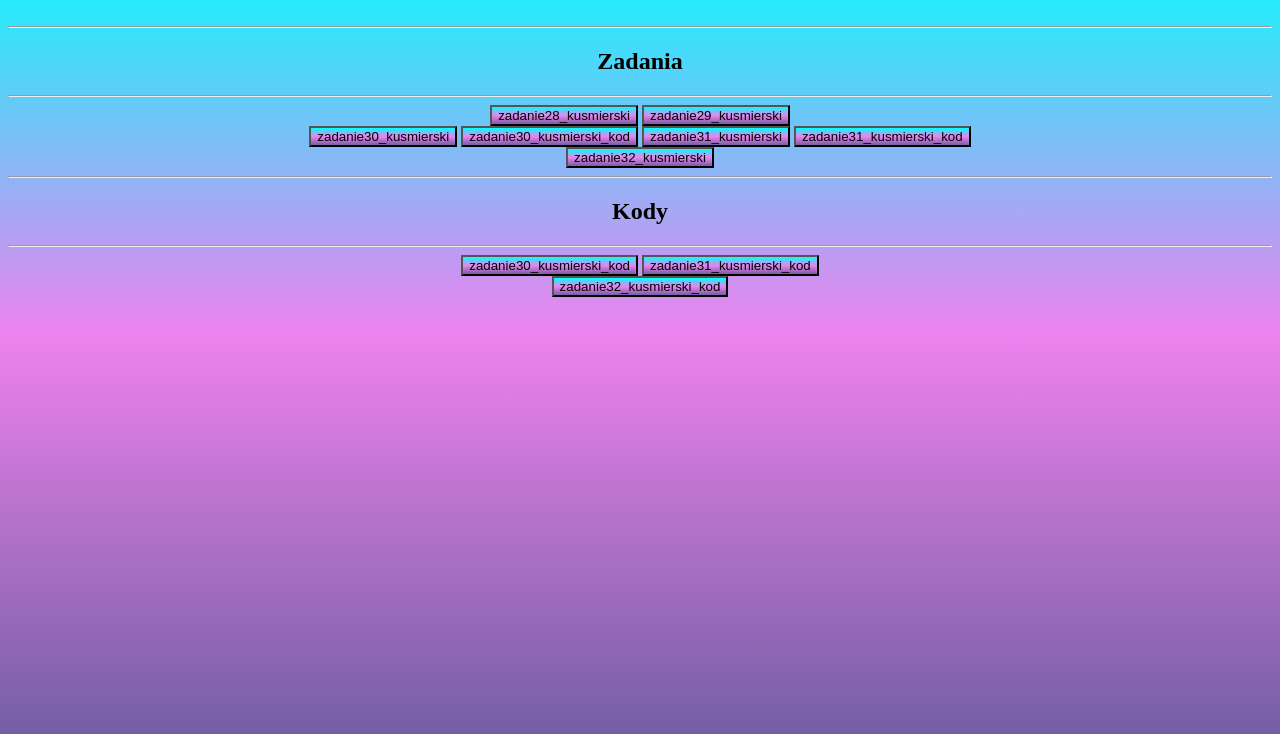
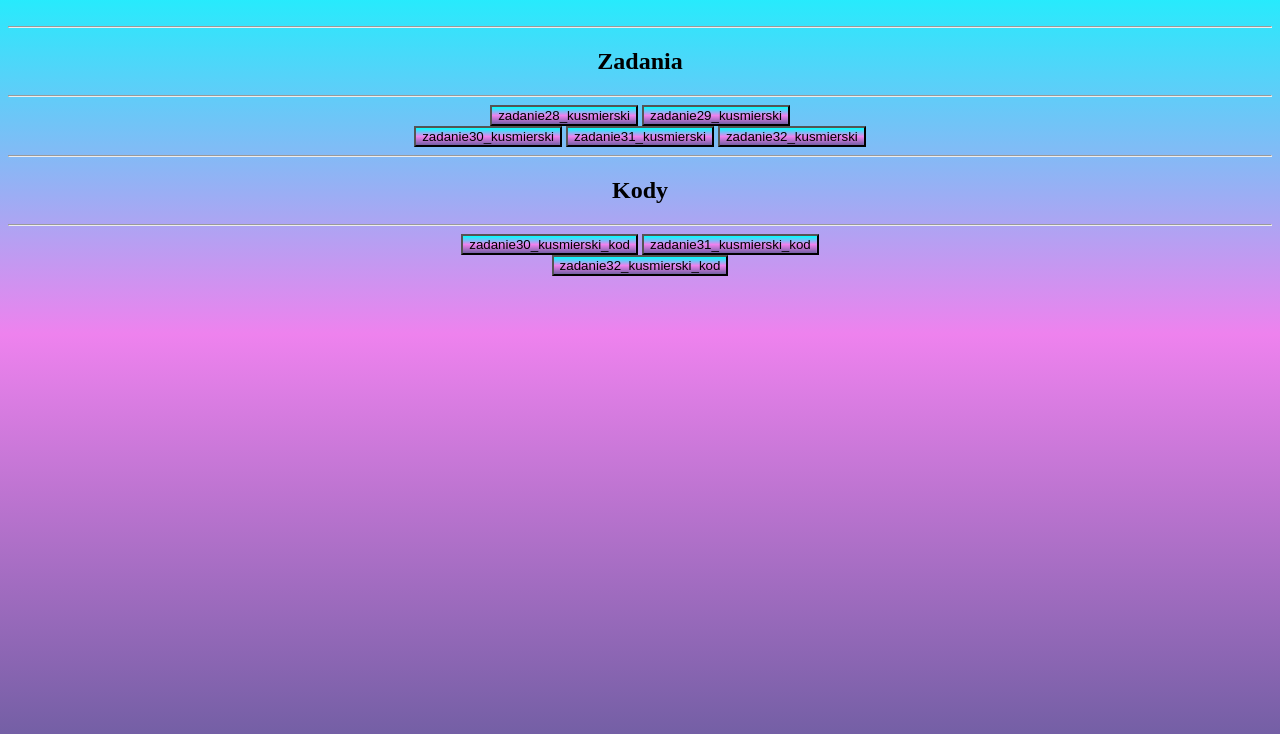
Before and after one commit to mango2137/28-32, a plain HTML site: page index.html in a window 1280 px wide. Shown: the part 66-800 px from the top of the page. Drawn offline with Linux system fonts and the light colour scheme.

Commit message:
Update index.html

```diff
--- a/index.html
+++ b/index.html
@@ -68,10 +68,10 @@ window.close()
 <br>
 
 <input type="button" name="zadanie30" value="zadanie30_kusmierski" onclick="WinOpen_z30(' ')">
-<input type="button" name="zadanie30" value="zadanie30_kusmierski_kod" onclick="WinOpen_z30_kod(' ')">
+
 
 <input type="button" name="zadanie31" value="zadanie31_kusmierski" onclick="WinOpen_z31(' ')">
-<input type="button" name="zadanie31" value="zadanie31_kusmierski_kod" onclick="WinOpen_z31_kod(' ')"><br>
+
 
 <input type="button" name="zadanie32" value="zadanie32_kusmierski" onclick="WinOpen_z32(' ')">
 
```
